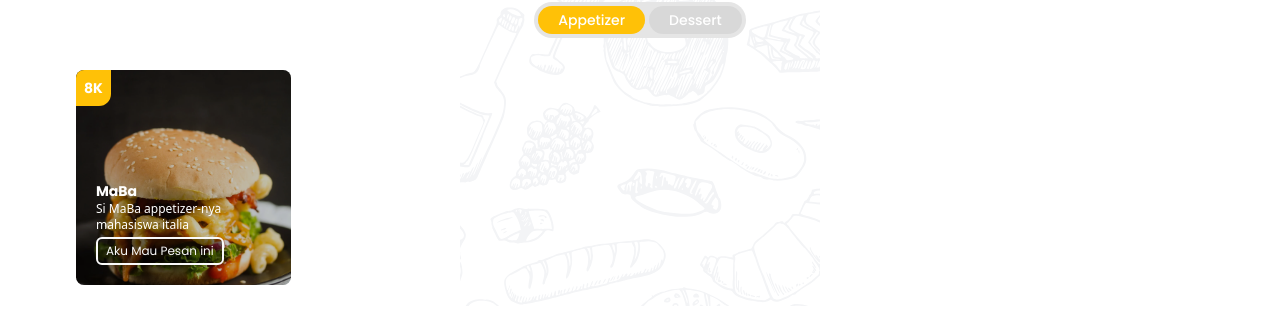
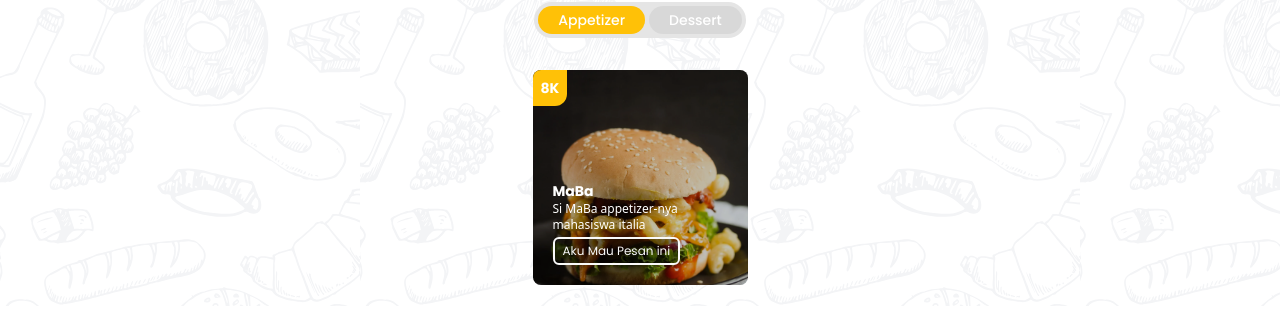
Before and after one commit to ReyFzy/MaBaXKalKul, a React (Vite) app: page / in a window 1280 px wide. Shown: the part 739-1074 px from the top of the page. Built offline with nearby package versions, Linux system fonts and the light colour scheme.

Commit message:
initial commit

```diff
--- a/src/components/MenuSection.jsx
+++ b/src/components/MenuSection.jsx
@@ -4,7 +4,7 @@ export const MenuSection = () => {
     return (
         <>
             <div className="bg-transparent p-14 gap-8 w-full h-[500px] column items-center justify-start mt-10">
-            <div className="absolute -z-50 bg-vector w-[360px] h-[400px] -mt-8"></div>
+            <div className="absolute -z-50 bg-vector w-full h-[400px] -mt-8"></div>
                 <h1 className="poppins-bold font-extrabold text-center text-2xl" id="menu">KEPOIN MENU-MENU KAMI DISINI!</h1>
                 <SwitchMenu/>
             </div>
--- a/src/components/SwitchMenu.jsx
+++ b/src/components/SwitchMenu.jsx
@@ -41,7 +41,7 @@ export const SwitchMenu = () => {
                 <SwitchButton showMenu={showMenu} Menu={Menu} menu={'kalkul'} text={"Dessert"}/>
             </div>
 
-            <div className="overflow-x-auto w-full flex">
+            <div className="overflow-x-auto w-full flex justify-center items-center gap-3">
                 <div className="min-w-max flex gap-2 px-5">
                 {showedMenu.map((ele, i) => (
                     <div key={i} className="card-head">
```
